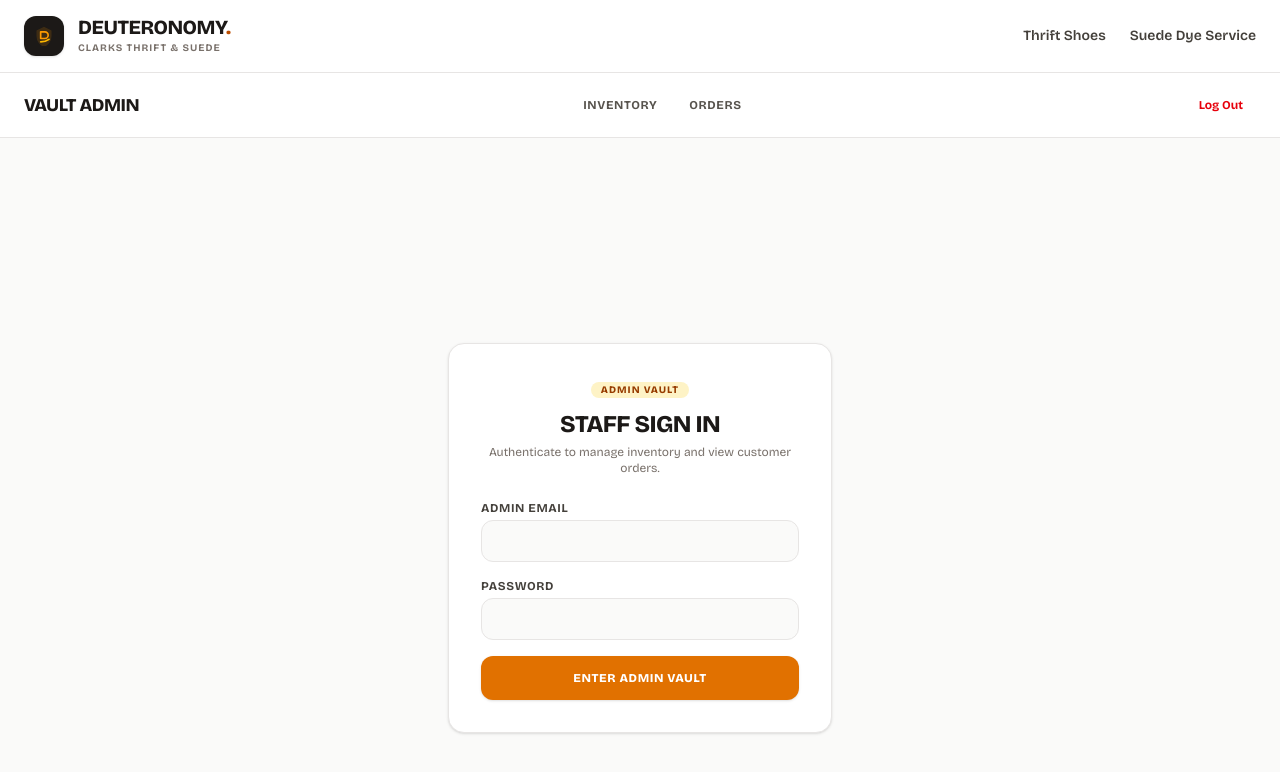
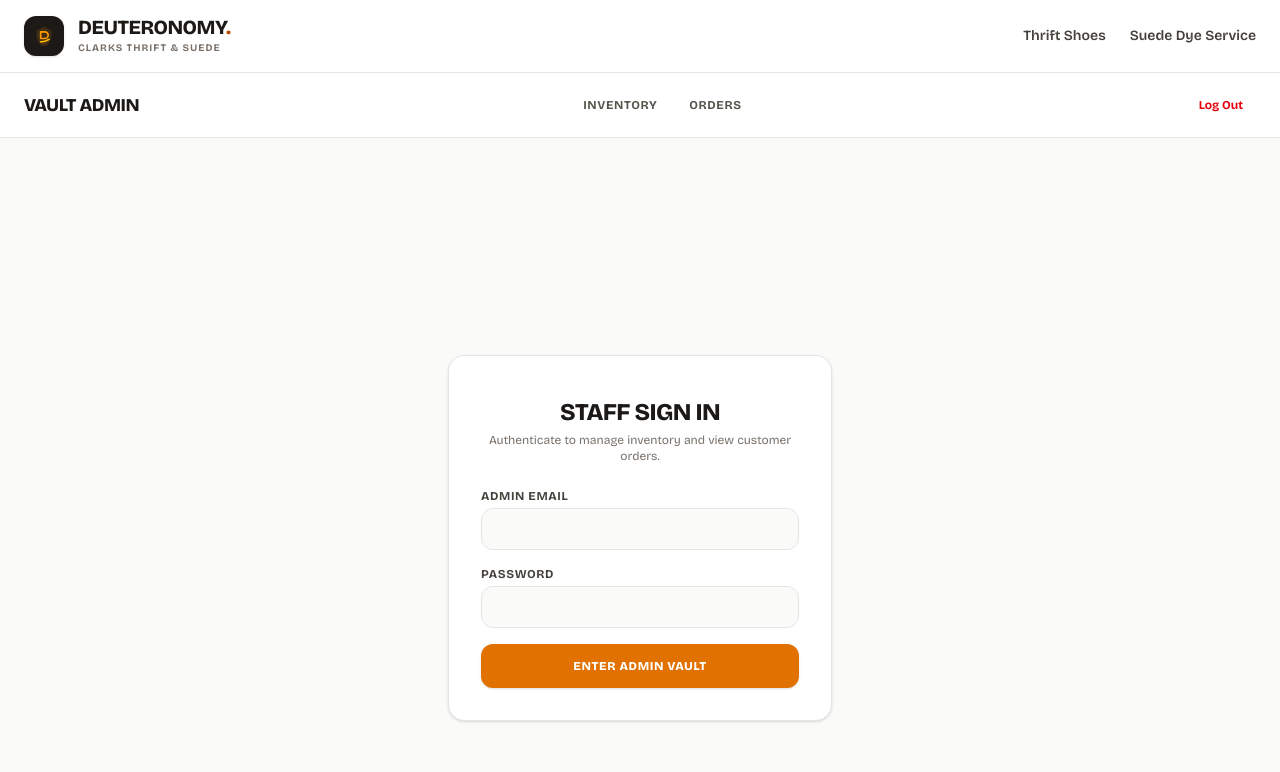
Before and after one commit to Astariqa-Labs/dt-inventory, a Next.js app: page /admin/login in a window 1280 px wide. Shown: the top 772 px of the page. Built offline with nearby package versions, Linux system fonts and the light colour scheme.

Commit message:
feat: admin restructure

```diff
--- a/src/app/admin/login/page.tsx
+++ b/src/app/admin/login/page.tsx
@@ -58,7 +58,6 @@ export default function AdminLoginPage() {
       return
     }
 
-    // 4. Force hard client sync to ensure Server Components receive the auth cookie
     router.replace('/admin/inventory')
     router.refresh()
   }
@@ -67,9 +66,6 @@ export default function AdminLoginPage() {
     <main className="min-h-screen bg-stone-50 flex items-center justify-center p-6 text-stone-900">
       <div className="w-full max-w-sm bg-white border border-stone-200 rounded-2xl p-8 shadow-sm space-y-6">
         <div className="space-y-1 text-center">
-          <span className="text-[10px] font-extrabold uppercase tracking-widest text-amber-800 bg-amber-100 px-2.5 py-0.5 rounded-full">
-            Admin Vault
-          </span>
           <h1 className="font-display font-black text-2xl uppercase tracking-tight text-stone-900 pt-2">
             Staff Sign In
           </h1>
```
